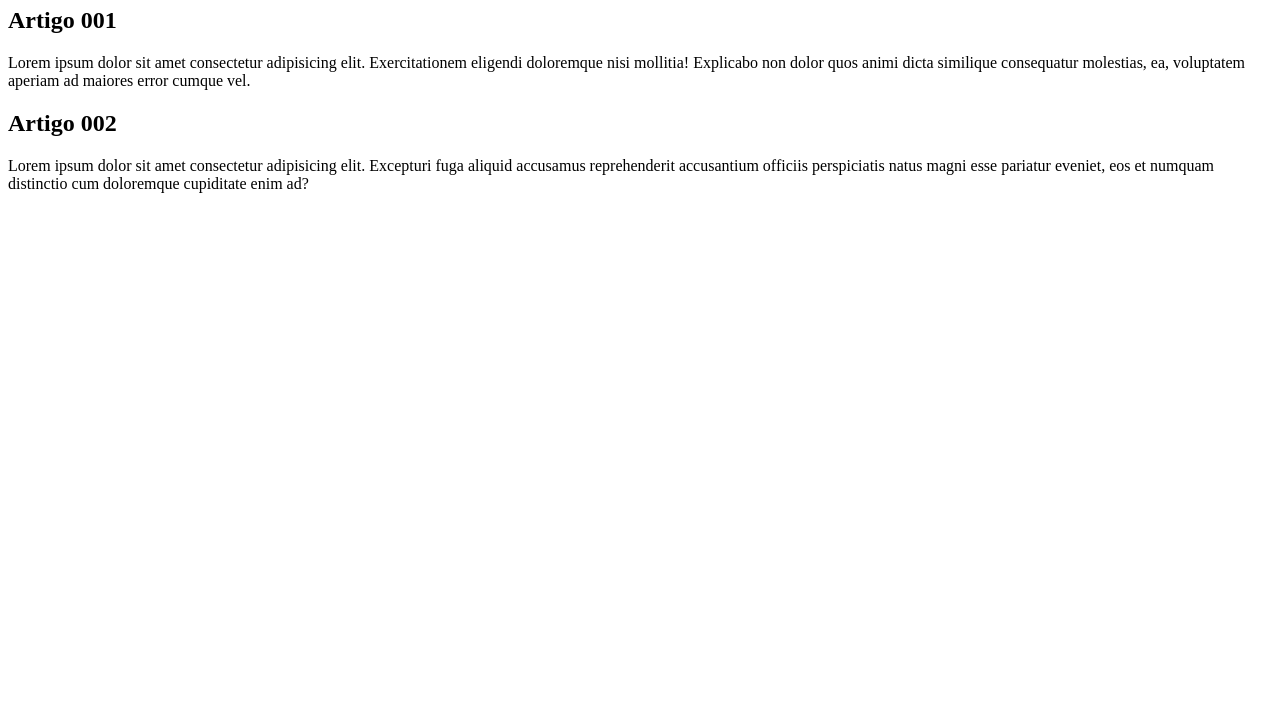
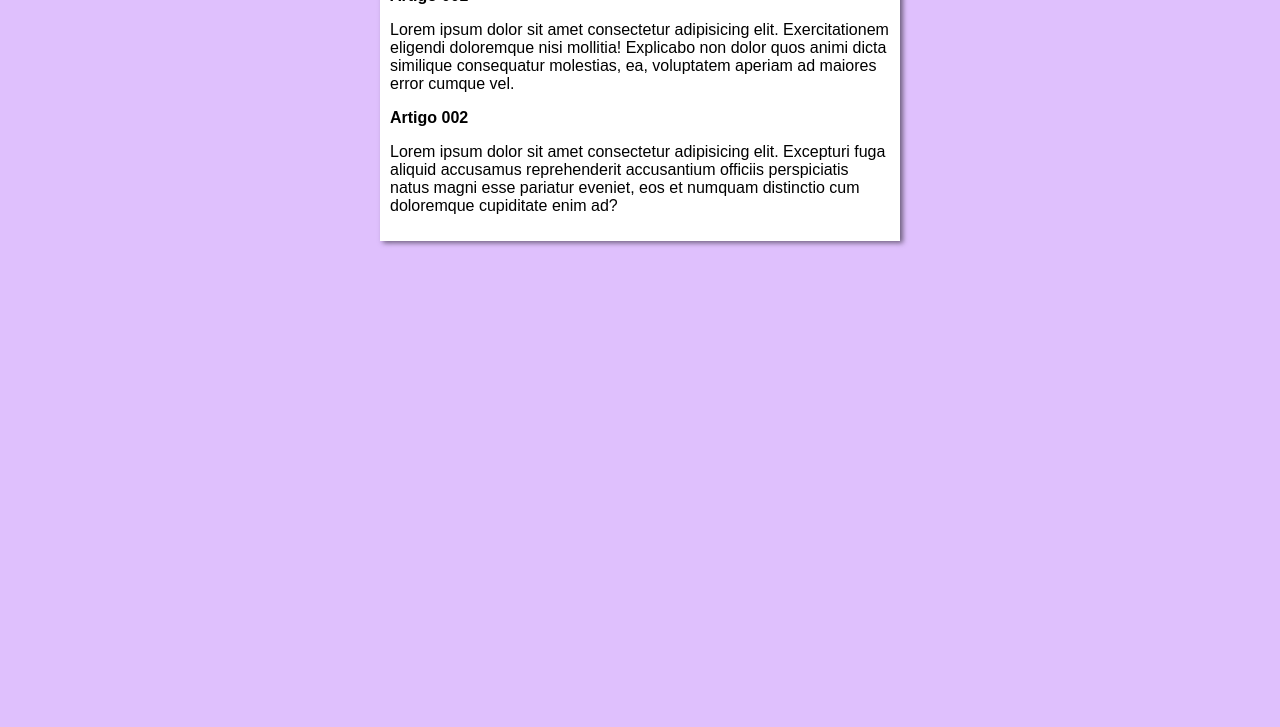
Before and after one commit to Matheus21647/Curso-git-e-github, a plain HTML site: page site-exemplo/index.html in a window 1280 px wide. Shown: the part 73-800 px from the top of the page. Drawn offline with Linux system fonts and the light colour scheme.

Commit message:
iniciei o design

```diff
--- /dev/null
+++ b/site-exemplo/estilos/style.css
@@ -0,0 +1,19 @@
+* {
+    font-family: 'Arial', sans-serif;
+    font-size: 16px;
+}
+
+body {
+    background-color:rgb(223, 192, 253);
+
+}
+
+
+main{
+    background-color: white;
+    width: 500px;
+    margin:auto;
+    padding: 10px;
+    box-shadow: 3px 2px 5px rgba(0, 0, 0, 0.5);
+
+}
--- a/site-exemplo/index.html
+++ b/site-exemplo/index.html
@@ -9,6 +9,7 @@
     <main>
         <header>
             <h1>Título do site</h1>
+            <link rel="stylesheet" href="estilos/style.css">
         </header>
         <article>
             <h2>Artigo 001</h2>
```
